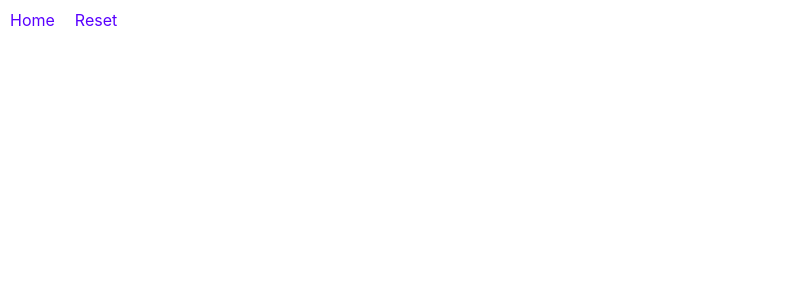
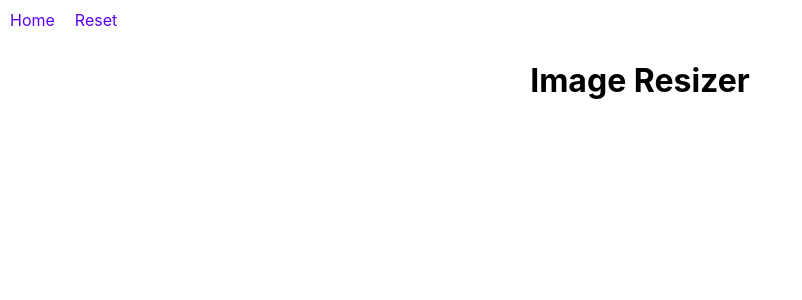
Before and after one commit to JosephThomasVasquez/react-img-resizer, a React (Create React App) app: page / in a window 1280 px wide. Shown: the top 300 px of the page, without its empty margins (0-802 px from the left). Built offline with nearby package versions, Linux system fonts and the light colour scheme.

Commit message:
Added title div

```diff
--- a/src/App.js
+++ b/src/App.js
@@ -4,6 +4,7 @@ function App() {
   return (
     <div className="App">
       <NavBarComponent />
+      <h1 className="title">Image Resizer</h1>
     </div>
   );
 }
--- a/src/mainStyles.css
+++ b/src/mainStyles.css
@@ -43,6 +43,10 @@ a {
   color: var(--primary-color);
 }
 
+
+.title {
+  text-align: center;
+}
 
 /* FORM */
 
```
